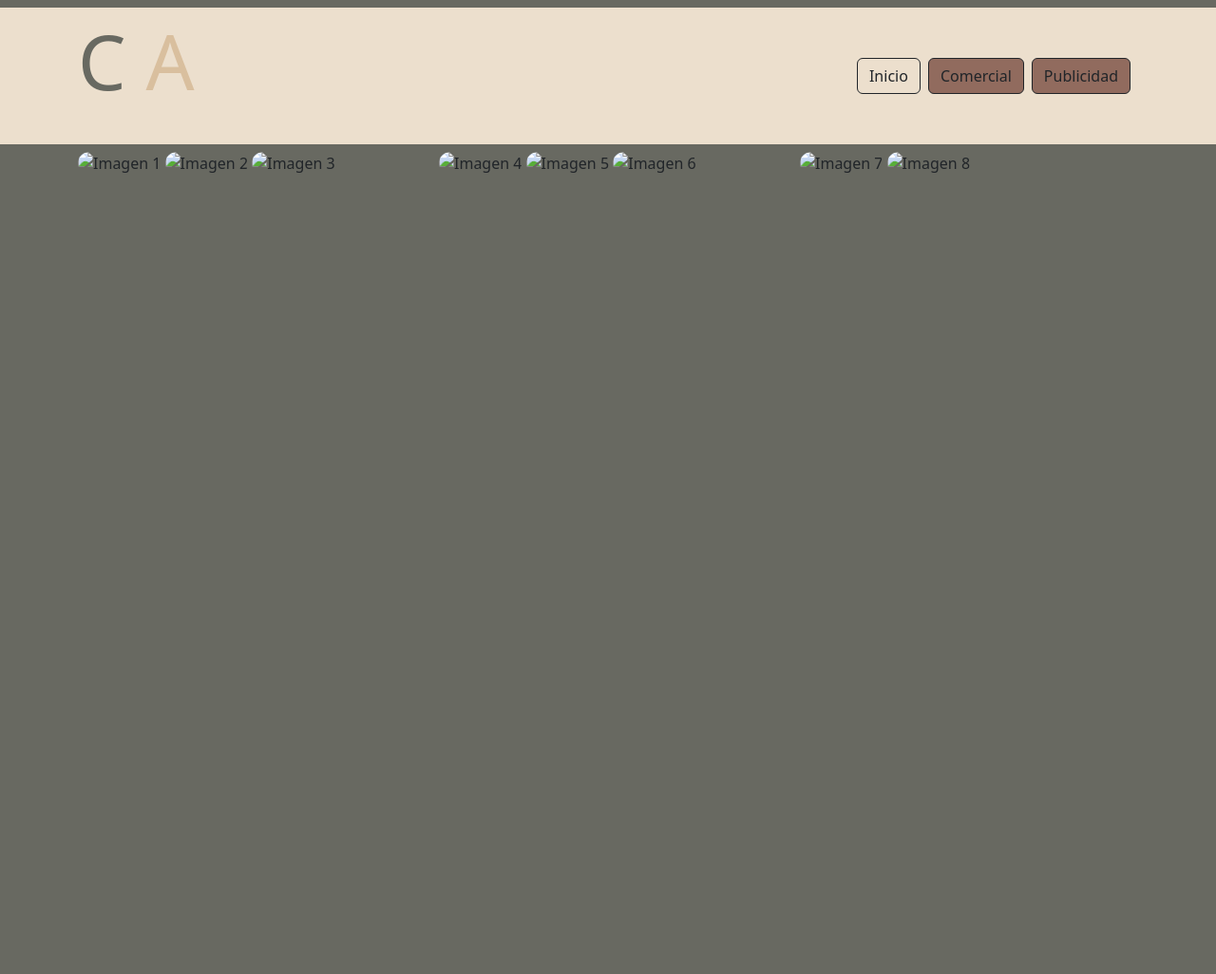
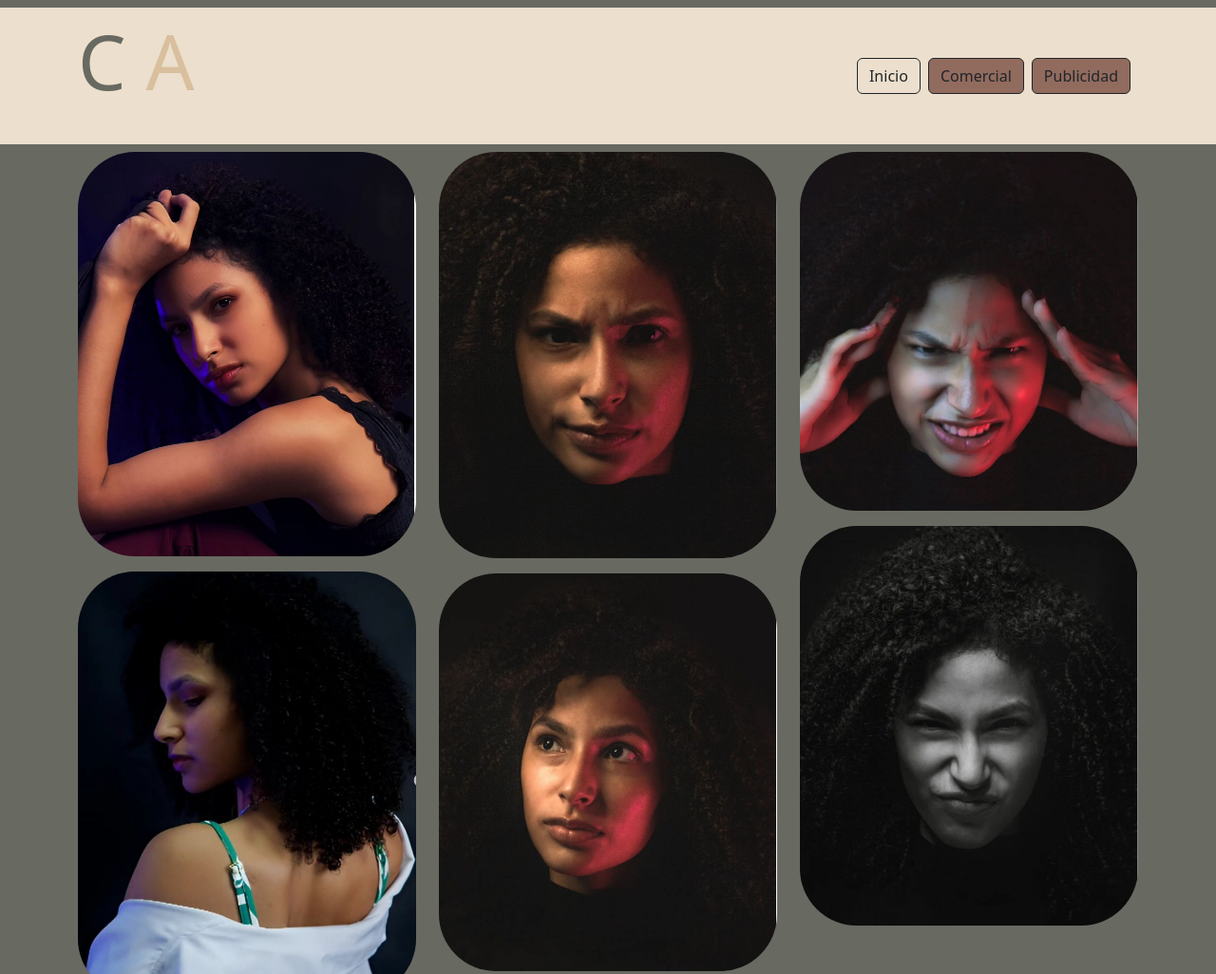
Before and after one commit to oterotkd/Nuevo, a plain HTML site: page Moda.html in a window 1280 px wide. Shown: the top 1026 px of the page at 95% size. Before the commit the page ends 800 px from the top, so only its background shows below. Drawn offline with nearby package versions, Linux system fonts and the light colour scheme.

Commit message:
Update Moda.html
cambio el nombre de las carpetas de las imagenes

```diff
--- a/Moda.html
+++ b/Moda.html
@@ -29,7 +29,7 @@
                 <div class="collapse navbar-collapse" id="navbarNav">
                     <ul class="navbar-nav ms-auto" x>
                         <li class="nav-item me-2">
-                            <a class="btn btn-outline-dark " href="Home.html">Inicio</a>
+                            <a class="btn btn-outline-dark " href="index.html">Inicio</a>
                         </li>
                         <li class="nav-item me-2"><!--la clase me-2 da un espacio entre los botones -->
                             <a class="btn btn-outline-dark " href="Comercial.html"style="background-color: #916b5e;">Comercial</a>
@@ -46,21 +46,21 @@
         <div class="container">
             <div class="row">
                 <div class="col-md-4">
-                    <img src="imagenes/Beauty_01.PNG" alt="Imagen 1" class="img-fluid mb-3"style="border-radius:60px">
-                    <img src="imagenes/Beauty_02.PNG" alt="Imagen 2" class="img-fluid mb-3"style="border-radius:60px">
-                    <img src="imagenes/Beauty_03.PNG" alt="Imagen 3" class="img-fluid mb-3"style="border-radius:60px">
+                    <img src="Beauty_01.PNG" alt="Imagen 1" class="img-fluid mb-3"style="border-radius:60px">
+                    <img src="/Beauty_02.PNG" alt="Imagen 2" class="img-fluid mb-3"style="border-radius:60px">
+                    <img src="Beauty_03.PNG" alt="Imagen 3" class="img-fluid mb-3"style="border-radius:60px">
 
                 </div>
                 <div class="col-md-4">
-                    <img src="imagenes/Beauty_04.PNG" alt="Imagen 4" class="img-fluid mb-3"style="border-radius:60px">
-                    <img src="imagenes/Beauty_06.PNG" alt="Imagen 5" class="img-fluid mb-3"style="border-radius:60px">
-                    <img src="imagenes/Beauty_07.PNG" alt="Imagen 6" class="img-fluid mb-3"style="border-radius:60px">
+                    <img src="Beauty_04.PNG" alt="Imagen 4" class="img-fluid mb-3"style="border-radius:60px">
+                    <img src="Beauty_06.PNG" alt="Imagen 5" class="img-fluid mb-3"style="border-radius:60px">
+                    <img src="Beauty_07.PNG" alt="Imagen 6" class="img-fluid mb-3"style="border-radius:60px">
 
                 </div>
                 <div class="col-md-4">
                     <!-- Puedes agregar más imágenes aquí si lo deseas -->
-                    <img src="imagenes/Beauty_08.PNG" alt="Imagen 7" class="img-fluid mb-3"style="border-radius:60px">
-                    <img src="imagenes/Beauty_09.PNG" alt="Imagen 8" class="img-fluid mb-3"style="border-radius:60px">
+                    <img src="Beauty_08.PNG" alt="Imagen 7" class="img-fluid mb-3"style="border-radius:60px">
+                    <img src="Beauty_09.PNG" alt="Imagen 8" class="img-fluid mb-3"style="border-radius:60px">
                 </div>
             </div>
         </div>
```
